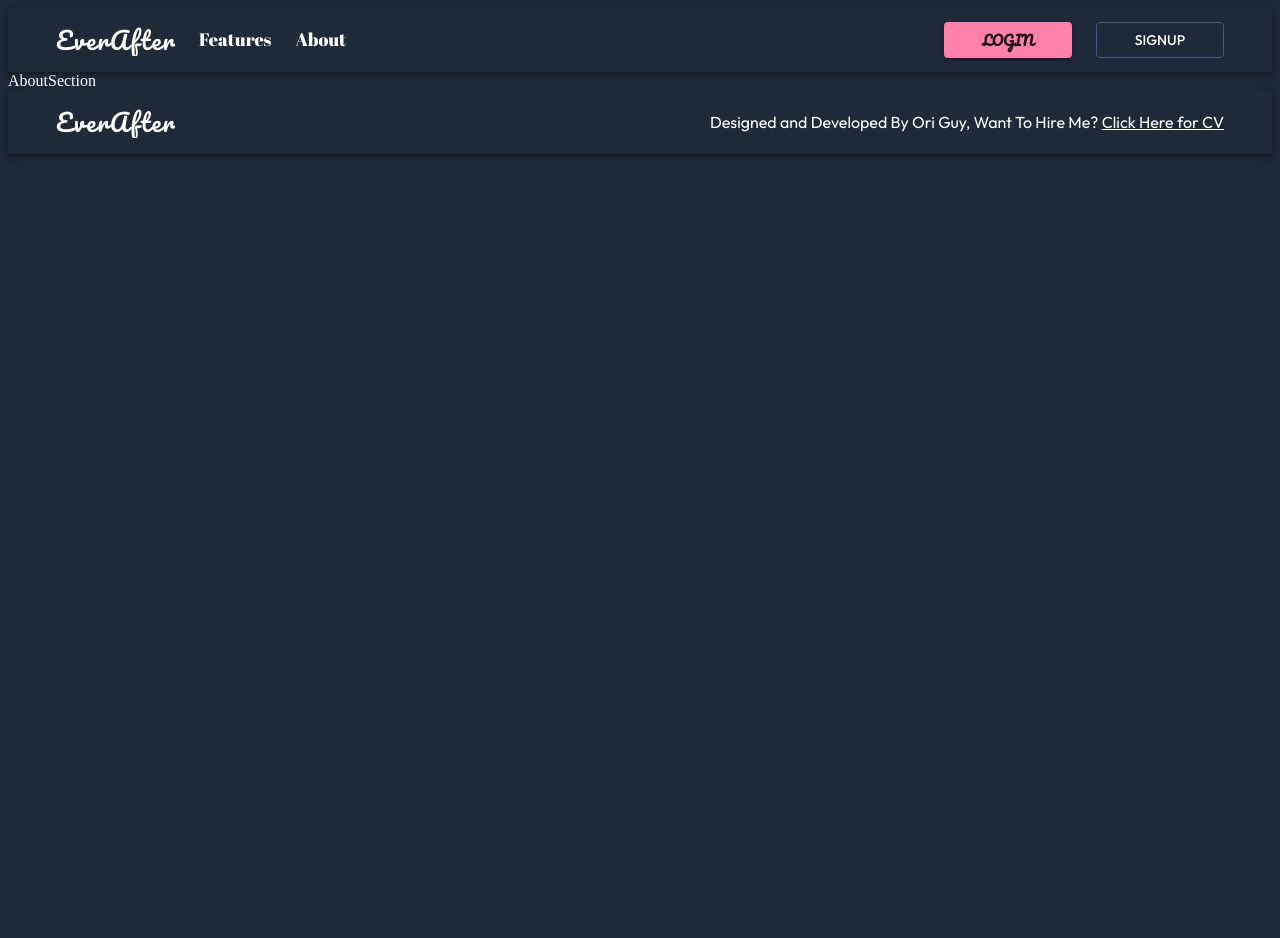
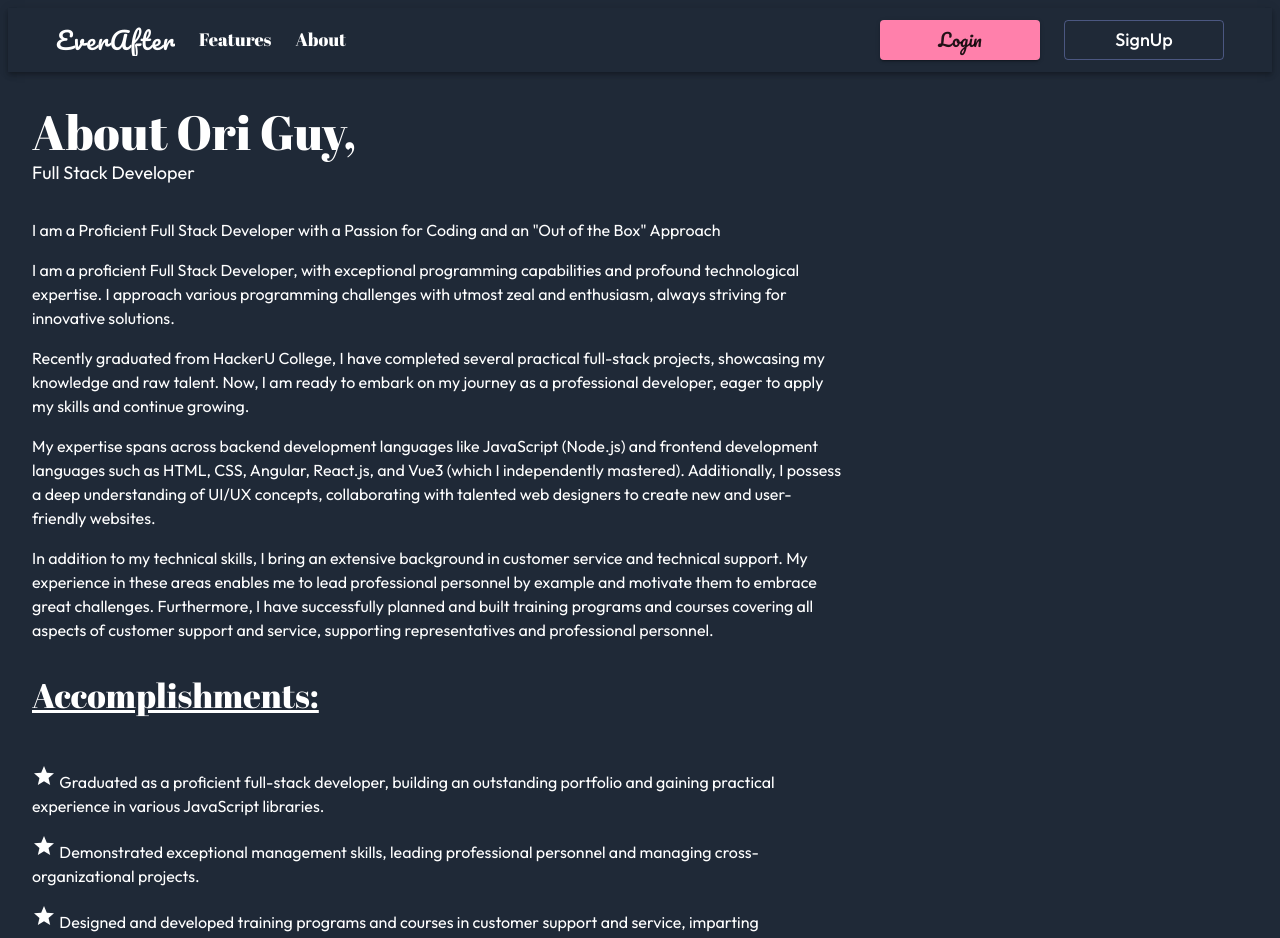
Before and after one commit to OriGuyUniqueDev/everAfterFrontMui, a React (Vite) app: page /about in a window 1280 px wide. Shown: the top 938 px of the page. Before the commit the page ends 800 px from the top, so only its background shows below. Built offline with nearby package versions, Linux system fonts and the light colour scheme.

Commit message:
finish about section + styling buttons

```diff
--- a/src/components/LandingPage/About/AboutSection.tsx
+++ b/src/components/LandingPage/About/AboutSection.tsx
@@ -1,13 +1,56 @@
 /* eslint-disable @typescript-eslint/no-empty-interface */
+import { Container, Typography } from "@mui/material";
 import { FunctionComponent } from "react";
+import ContentWrapper from "../components/ContentWrapper";
+import Grid from "@mui/material/Unstable_Grid2";
+import StarIcon from "@mui/icons-material/Star";
 
 interface AboutSectionProps {}
 
 const AboutSection: FunctionComponent<AboutSectionProps> = () => {
 	return (
-		<>
-			<div>AboutSection</div>
-		</>
+		<ContentWrapper alignItemsPosition={""}>
+			<Grid container spacing={0}>
+				<Grid xs={12} md={8}>
+					<Typography variant="h3" sx={{ mt: 4 }}>
+						About Ori Guy,
+					</Typography>
+					<Typography fontSize={18} variant="body2" sx={{ mb: 4 }}>
+						Full Stack Developer{" "}
+					</Typography>
+					<Typography variant="body1" sx={{ mb: 2 }}>
+						I am a Proficient Full Stack Developer with a Passion for Coding and an "Out of the Box" Approach
+					</Typography>
+					<Typography variant="body1" sx={{ mb: 2 }}>
+						I am a proficient Full Stack Developer, with exceptional programming capabilities and profound technological expertise. I approach various programming challenges with utmost zeal and enthusiasm, always striving for innovative solutions.
+					</Typography>
+					<Typography variant="body1" sx={{ mb: 2 }}>
+						Recently graduated from HackerU College, I have completed several practical full-stack projects, showcasing my knowledge and raw talent. Now, I am ready to embark on my journey as a professional developer, eager to apply my skills and continue growing.
+					</Typography>
+					<Typography variant="body1" sx={{ mb: 2 }}>
+						My expertise spans across backend development languages like JavaScript (Node.js) and frontend development languages such as HTML, CSS, Angular, React.js, and Vue3 (which I independently mastered). Additionally, I possess a deep understanding of UI/UX concepts, collaborating with talented web designers to create new and user-friendly websites.
+					</Typography>
+					<Typography variant="body1" sx={{ mb: 2 }}>
+						In addition to my technical skills, I bring an extensive background in customer service and technical support. My experience in these areas enables me to lead professional personnel by example and motivate them to embrace great challenges. Furthermore, I have successfully planned and built training programs and courses covering all aspects of customer support and service, supporting representatives and professional personnel.
+					</Typography>
+					<Typography variant="h4" sx={{ mt: 4, mb: 6, textDecoration: "underline" }}>
+						Accomplishments:
+					</Typography>
+					<Typography variant="body1" sx={{ mb: 2 }}>
+						<StarIcon /> Graduated as a proficient full-stack developer, building an outstanding portfolio and gaining practical experience in various JavaScript libraries.
+					</Typography>
+					<Typography variant="body1" sx={{ mb: 2 }}>
+						<StarIcon /> Demonstrated exceptional management skills, leading professional personnel and managing cross-organizational projects.
+					</Typography>
+					<Typography variant="body1" sx={{ mb: 2 }}>
+						<StarIcon /> Designed and developed training programs and courses in customer support and service, imparting professional knowledge to support reps and professional personnel.
+					</Typography>
+					<Typography variant="body1" sx={{ mb: 2 }}>
+						By leveraging my technical skills, management background, and customer service expertise, I am well-equipped to contribute to projects and excel in a professional developer role. I am passionate about continual learning and always seeking opportunities to expand my knowledge.
+					</Typography>
+				</Grid>
+			</Grid>
+		</ContentWrapper>
 	);
 };
 
--- a/src/components/LandingPage/ContactSection/ContactSection.tsx
+++ b/src/components/LandingPage/ContactSection/ContactSection.tsx
@@ -15,7 +15,7 @@ const ContactSection: FunctionComponent<ContactSectionProps> = () => {
 				<Typography marginBottom={10} fontSize={22} sx={{ textDecoration: "", textAlign: "center", width: "100%" }} variant="body1" color={"text.primary"}>
 					Join the EverAfter community and start planning your dream wedding today.{" "}
 				</Typography>
-				<Button sx={{ fontFamily: "Pacifico", fontWeight: "100", width: "20rem", textTransform: "none", fontSize: 24 }} size={"large"} variant="contained" color="secondary">
+				<Button sx={{ fontFamily: "Pacifico", width: "18rem", textTransform: "none", fontSize: 24 }} size={"small"} variant="contained" color="secondary">
 					Register
 				</Button>
 			</Stack>
--- a/src/components/LandingPage/FeaturesSection/FeaturesSection.tsx
+++ b/src/components/LandingPage/FeaturesSection/FeaturesSection.tsx
@@ -11,37 +11,37 @@ interface FeaturesSectionProps {}
 
 const featureData: FeatureCardType[] = [
 	{
-		imgSrc: "/public/features/shekel.svg",
+		imgSrc: "/features/shekel.svg",
 		cardHeader: "Budget Planning",
 		cardContent: "Keep track of your wedding expenses and ensure you're staying within your budget with our easy-to-use budget planning tool",
 		imgAlt: "shekel icon",
 	},
 	{
-		imgSrc: "/public/features/vManagment.svg",
+		imgSrc: "/features/vManagment.svg",
 		cardHeader: "Vendor Management",
 		cardContent: "Manage your vendors in one place by keeping track of who you've booked, who you still need to book, and all important vendor details.",
 		imgAlt: "vManagment icon",
 	},
 	{
-		imgSrc: "/public/features/guestList.svg",
+		imgSrc: "/features/guestList.svg",
 		cardHeader: "Guest List Management",
 		cardContent: " Keep track of your guest list and easily manage RSVPs with our guest list management tool",
 		imgAlt: "guestList icon",
 	},
 	{
-		imgSrc: "/public/features/timeLine.svg",
+		imgSrc: "/features/timeLine.svg",
 		cardHeader: "Timeline Planning",
 		cardContent: "Never miss a deadline with our timeline planning tool, which helps you stay on track with all of your wedding planning tasks.",
 		imgAlt: "timeLine icon",
 	},
 	{
-		imgSrc: "/public/features/events.svg",
+		imgSrc: "/features/events.svg",
 		cardHeader: "Multiple Events",
 		cardContent: "Our business account allows you to manage multiple events, perfect for wedding planners or those planning multiple events at once.",
 		imgAlt: "events icon",
 	},
 	{
-		imgSrc: "/public/features/mobileAccess.svg",
+		imgSrc: "/features/mobileAccess.svg",
 		cardHeader: "Mobile Access",
 		cardContent: " Access your wedding planning tools on-the-go with our web based app, available for all browsers.",
 		imgAlt: "mobileAccess icon",
--- a/src/components/LandingPage/HeroSection/HeroSectionLeftSide.tsx
+++ b/src/components/LandingPage/HeroSection/HeroSectionLeftSide.tsx
@@ -28,11 +28,11 @@ const HeroSectionLeftSide: FunctionComponent<HeroSectionLeftSideProps> = () => {
 				</Stack>
 
 				<Stack direction={{ xs: "column", lg: "row" }} gap={1}>
-					<Button sx={{ fontFamily: "Pacifico", fontWeight: "700", width: "13rem", textTransform: "none" }} size={"large"} variant="contained" color="secondary">
+					<Button sx={{ fontFamily: "Pacifico", width: "13rem", textTransform: "none", fontSize: 18 }} size={"medium"} variant="contained" color="secondary">
 						Start Planning
 					</Button>
 
-					<Button sx={{ width: "13rem", color: "#fff", outlineColor: "#fff", textTransform: "none" }} variant="outlined" size={"large"}>
+					<Button sx={{ width: "13rem", color: "#fff", outlineColor: "#fff", textTransform: "none", fontSize: 18 }} variant="outlined" size={"medium"}>
 						Discover EverAfter
 					</Button>
 				</Stack>
--- a/src/components/LandingPage/NavbarLandingPage/components/LandingPageButtons.tsx
+++ b/src/components/LandingPage/NavbarLandingPage/components/LandingPageButtons.tsx
@@ -8,14 +8,17 @@ interface LandingPageButtonsProps {
 
 const LandingPageButtons: FunctionComponent<LandingPageButtonsProps> = ({ showButtons }) => {
 	return (
+		<>
 			<Stack direction={"row"} gap={3} display={{ xs: showButtons ? "flex" : "none", md: "flex" }}>
-			<Button sx={{ fontFamily: "Pacifico", fontWeight: "700", width: "8rem" }} size={"medium"} variant="contained" color="secondary">
+				<Button sx={{ fontFamily: "Pacifico", width: "10rem", textTransform: "none", fontSize: 18 }} size={"small"} variant="contained" color="secondary">
 					Login
 				</Button>
-			<Button sx={{ width: "8rem", color: "#fff", outlineColor: "#fff" }} variant="outlined" size={"medium"}>
+
+				<Button sx={{ width: "10rem", color: "#fff", outlineColor: "#fff", textTransform: "none", fontSize: 18 }} variant="outlined" size={"small"}>
 					SignUp
 				</Button>
 			</Stack>
+		</>
 	);
 };
 
```
Lines whose indentation alone changed are shown as unchanged.
